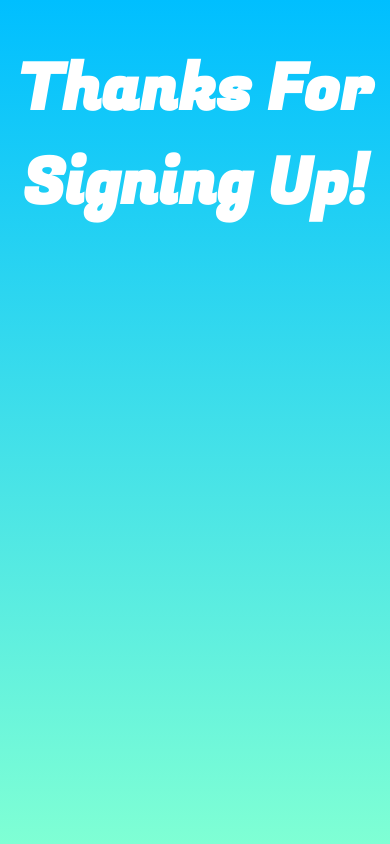
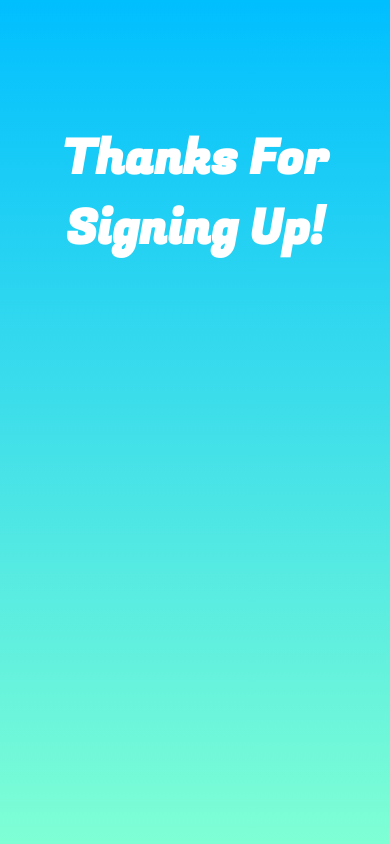
Before and after one commit to BabyMaybe/CTM-Test, a Django app: page /thanks in a window 390 px wide. Run offline with Django 3.2, Linux system fonts and the light colour scheme.

Commit message:
mobile fixes

```diff
--- a/static/text/css/style.css
+++ b/static/text/css/style.css
@@ -3,12 +3,11 @@
 
   display: grid;
   grid-template-areas:
-  "lpad header rpad"
-  "lpad form rpad"
-  "lpad footer rpad";
-  /*grid-template-columns: auto auto auto;*/
-  grid-template-rows: auto auto 1fr;
-  align-items: | center |;
+  "header"
+  "form"
+  "footer";
+
+  align-items: center;
 
   height: 100vh;
   width: 100vw;
@@ -41,8 +40,6 @@
   display: block;
   text-align: center;
   margin-top: 10px;
-/*  max-width: 500px;
-  min-width: 250px;*/
 }
 
 input {
@@ -79,8 +76,6 @@
   border-color: lime;
   color: limegreen;
 }
-
-
 
 textarea {
   border-radius: 10px;
@@ -121,3 +116,16 @@
   border: solid firebrick 5px;
   background: red;
 }
+
+
+@media (max-width: 500px) {
+
+  h1 {
+    margin-top: 10px;
+    font-size: 3em;
+  }
+
+  input[type=submit] {
+    margin-bottom: 20px;
+  }
+}
--- a/text/templates/index.html
+++ b/text/templates/index.html
@@ -5,6 +5,7 @@
   <head>
     <meta content="text/html;charset=utf-8" http-equiv="Content-Type">
     <meta content="utf-8" http-equiv="encoding">
+    <meta name="viewport" content="width=device-width, initial-scale=1">
     <title>CallTrackingMetrics Skills Test</title>
     <link rel="stylesheet" type="text/css" href="{% static 'text/css/style.css' %}">
     <link href="https://fonts.googleapis.com/css?family=Fugaz+One|Raleway:300" rel="stylesheet">
--- a/text/templates/thanks.html
+++ b/text/templates/thanks.html
@@ -5,13 +5,14 @@
   <head>
     <meta content="text/html;charset=utf-8" http-equiv="Content-Type">
     <meta content="utf-8" http-equiv="encoding">
+    <meta name="viewport" content="width=device-width, initial-scale=1">
     <title>Thanks!</title>
     <link rel="stylesheet" type="text/css" href="{% static 'text/css/style.css' %}">
     <link href="https://fonts.googleapis.com/css?family=Fugaz+One|Raleway:300" rel="stylesheet">
   </head>
   <body>
 
-    <h1 class="header">Thanks For Signing Up!</h1>
+    <h1 class="header thanks">Thanks For Signing Up!</h1>
 
   </body>
 </html>
```
Also changed, not shown: text/static/text/css/style.css (+22 -10 lines), db.sqlite3.
